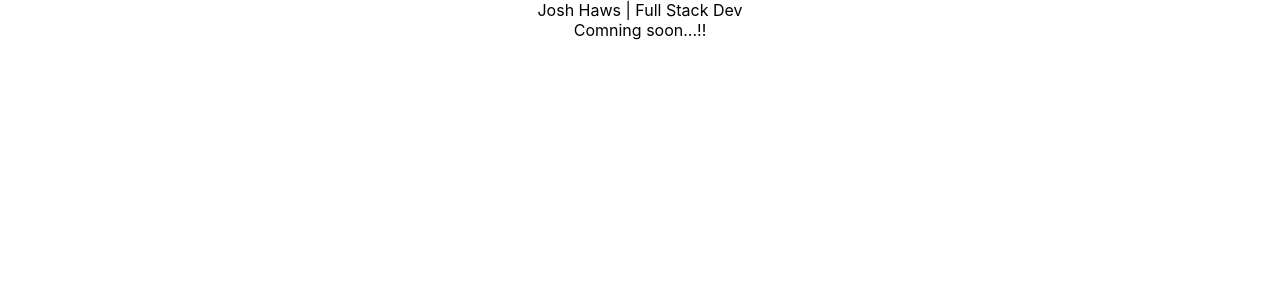
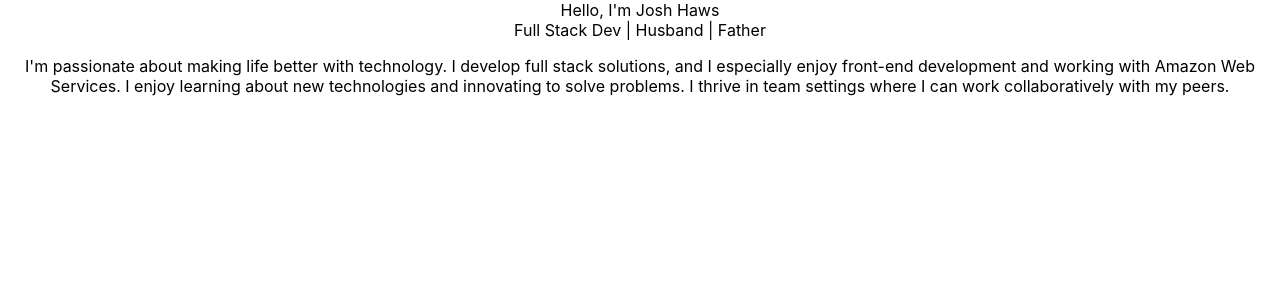
Before and after one commit to Joshhaws/joshhaws, a React (Create React App) app: page / in a window 1280 px wide. Shown: the top 300 px of the page. Built offline with nearby package versions, Linux system fonts and the light colour scheme.

Commit message:
adding stuff

```diff
--- a/src/App.js
+++ b/src/App.js
@@ -1,13 +1,14 @@
 import React, { Component } from 'react';
-import logo from './logo.svg';
+import LandingPage from './pages/LandingPage';
+import AboutPage from './pages/AboutPage';
 import './App.css';
 
 class App extends Component {
   render() {
     return (
       <div className="App">
-        <div>Josh Haws | Full Stack Dev</div>
-        <div>Comning soon...!!</div>
+        <LandingPage />
+        <AboutPage />
       </div>
     );
   }
--- /dev/null
+++ b/src/pages/AboutPage/AboutPage.js
@@ -0,0 +1,16 @@
+import React from 'react';
+
+const AboutPage = () => {
+  return (
+    <div>
+      <p>
+        I'm passionate about making life better with technology.
+        I develop full stack solutions, and I especially enjoy front-end development and working with Amazon Web Services.
+        I enjoy learning about new technologies and innovating to solve problems.
+        I thrive in team settings where I can work collaboratively with my peers.
+      </p>
+    </div>
+  )
+}
+
+export default AboutPage;
--- /dev/null
+++ b/src/pages/AboutPage/index.js
@@ -0,0 +1,3 @@
+import AboutPage from './AboutPage';
+
+export default AboutPage;
--- /dev/null
+++ b/src/pages/LandingPage/LandingPage.js
@@ -0,0 +1,14 @@
+import React from 'react';
+
+const LandingPage = () => {
+  return(
+    <div>
+      <div>Hello, I'm Josh Haws</div>
+      <div>
+        Full Stack Dev | Husband | Father
+      </div>
+    </div>
+  )
+};
+
+export default LandingPage
--- /dev/null
+++ b/src/pages/LandingPage/index.js
@@ -0,0 +1,3 @@
+import LandingPage from './LandingPage';
+
+export default LandingPage;
```
Also changed, not shown: 1 other file (tests, documents, lock files or other folders).
